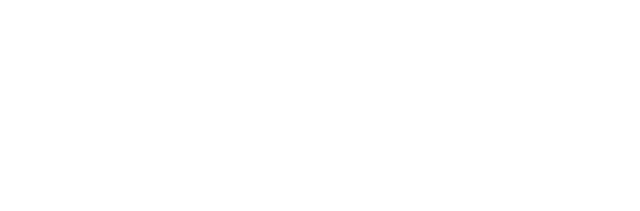
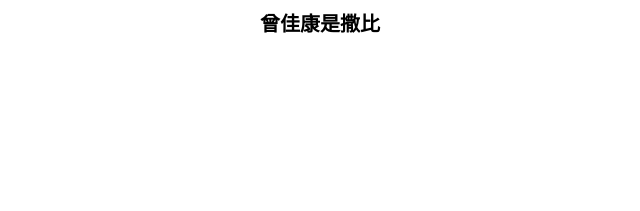
Before and after one commit to xyyfun/xyyfun.github.io, a plain HTML site: page index.html in a window 1280 px wide. Shown: the top 211 px of the page, without its empty margins (320-960 px from the left). Drawn offline with Linux system fonts and the light colour scheme.

Commit message:
Update index.html

```diff
--- a/index.html
+++ b/index.html
@@ -1 +1 @@
-<h3 style="text-align: center; height: 200; line-height: 200;">曾佳康是撒比</h3>
+<h3 style="text-align: center; font-size: 20px;">曾佳康是撒比</h3>
```
